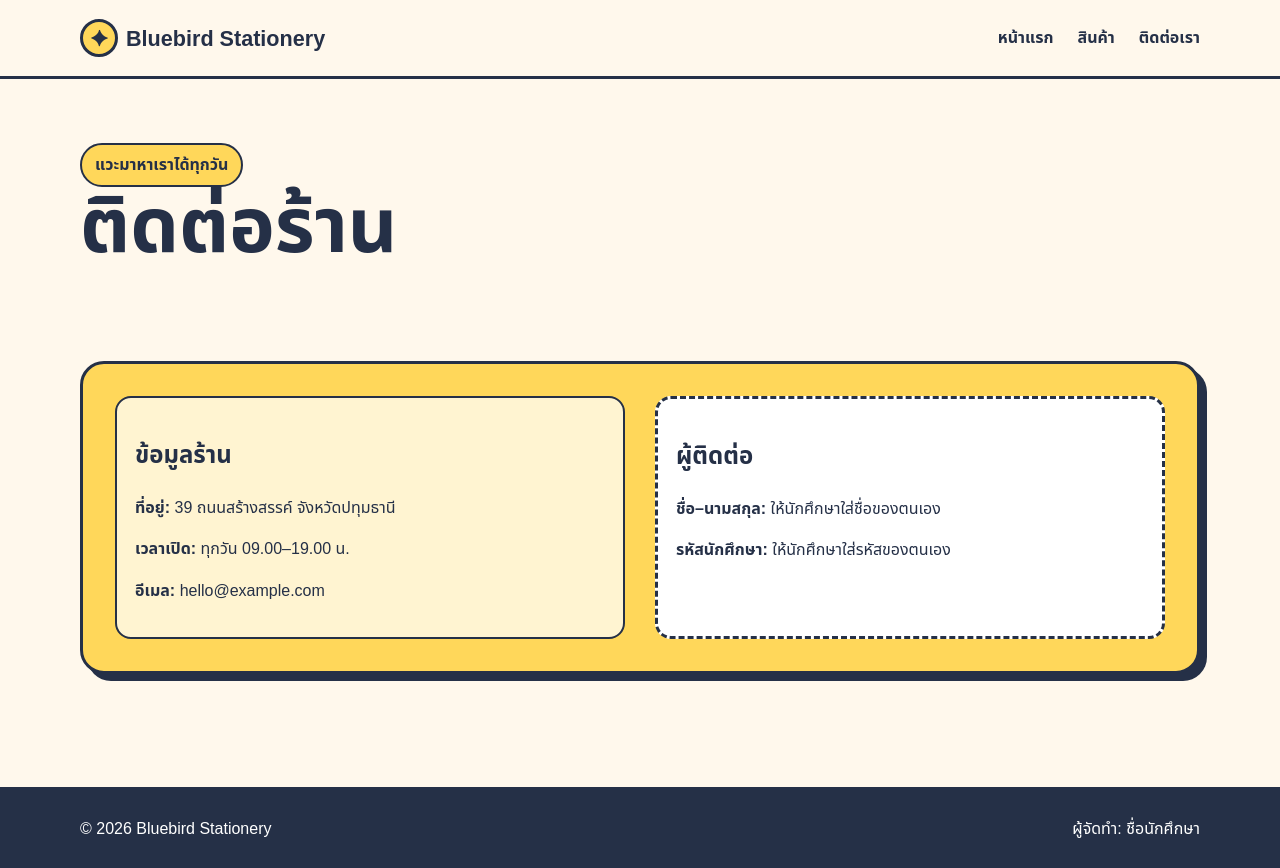
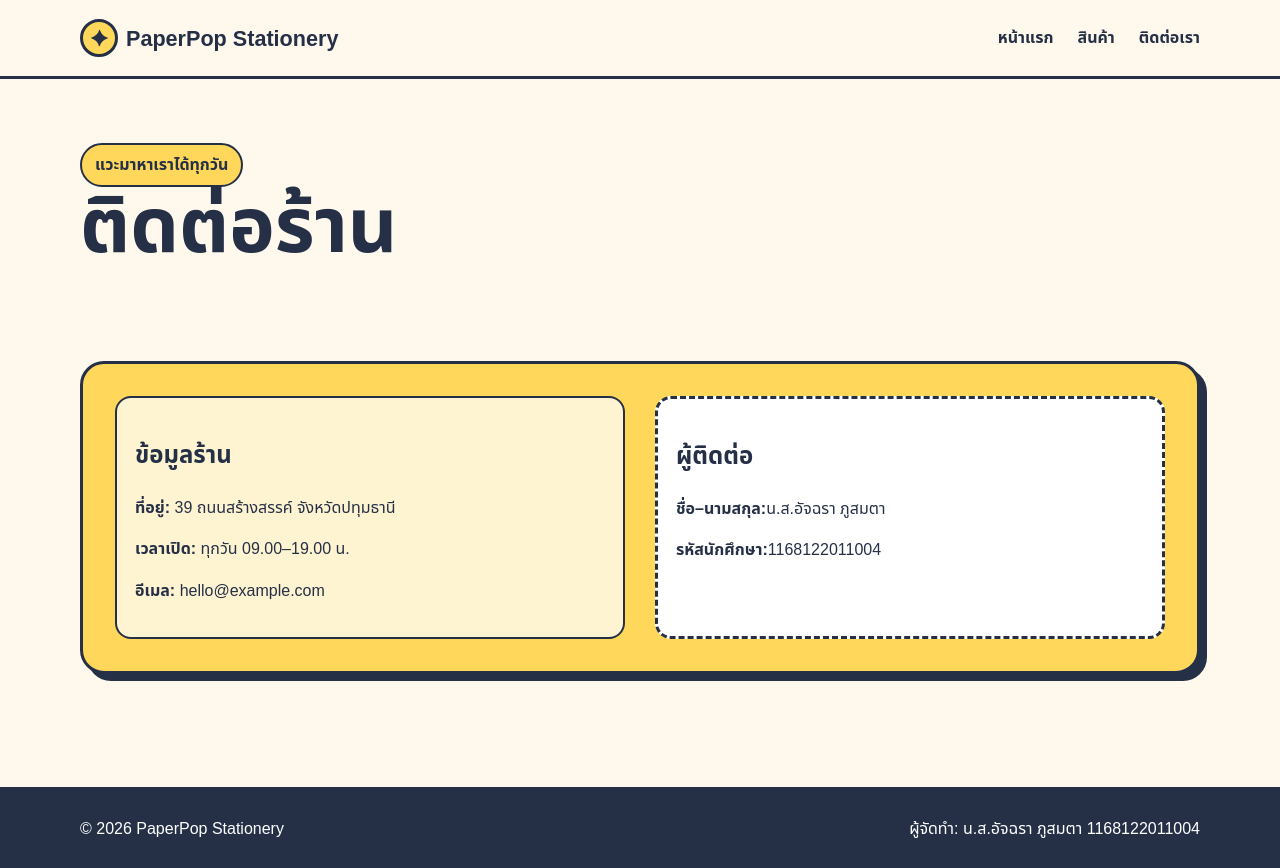
Before and after one commit to Perthhh/sos, a plain HTML site: page contact.html in a window 1280 px wide. Drawn offline with Linux system fonts and the light colour scheme.

Commit message:
Change business name to PaperPop Stationery
Updated the business name and contact details in the contact page.

```diff
--- a/contact.html
+++ b/contact.html
@@ -1,8 +1,8 @@
 <!doctype html>
-<html lang="th">
-<head><meta charset="utf-8"><meta name="viewport" content="width=device-width,initial-scale=1"><title>ติดต่อ | Bluebird Stationery</title><link rel="stylesheet" href="assets/style.css"></head>
+<html lang="th"><head><meta charset="utf-8"><meta name="viewport" content="width=device-width,initial-scale=1"><title>ติดต่อ | Bluebird Stationery</title><link rel="stylesheet" href="assets/style.css"></head>
 <body>
-<header class="site-header"><nav class="nav container"><a class="brand" href="home.html"><span class="brand-mark">✦</span>Bluebird Stationery</a><div class="nav-links"><a href="home.html">หน้าแรก</a><a href="shop.html">สินค้า</a><a href="contacts.html">ติดต่อเรา</a></div></nav></header>
-<main><section class="page-head"><div class="container"><span class="eyebrow">แวะมาหาเราได้ทุกวัน</span><h1>ติดต่อร้าน</h1></div></section><section class="section"><div class="container contact-box"><section><h2>ข้อมูลร้าน</h2><p><strong>ที่อยู่:</strong> 39 ถนนสร้างสรรค์ จังหวัดปทุมธานี</p><p><strong>เวลาเปิด:</strong> ทุกวัน 09.00–19.00 น.</p><p><strong>อีเมล:</strong> hello@example.com</p></section><section class="student-placeholder"><h2>ผู้ติดต่อ</h2><p><strong>ชื่อ–นามสกุล:</strong> ให้นักศึกษาใส่ชื่อของตนเอง</p><p><strong>รหัสนักศึกษา:</strong> ให้นักศึกษาใส่รหัสของตนเอง</p></section></div></section></main>
-<footer class="site-footer"><div class="container footer-row"><p>© 2026 Bluebird Stationery</p><p>ผู้จัดทำ: ชื่อนักศึกษา</p></div></footer>
+<header class="site-header"><nav class="nav container"><a class="brand" href="home.html"><span class="brand-mark">✦</span>PaperPop Stationery</a><div class="nav-links"><a href="home.html">หน้าแรก</a><a href="shop.html">สินค้า</a><a href="contacts.html">ติดต่อเรา</a></div></nav></header>
+<main><section class="page-head"><div class="container"><span class="eyebrow">แวะมาหาเราได้ทุกวัน</span><h1>ติดต่อร้าน</h1></div></section><section class="section"><div class="container contact-box"><section><h2>ข้อมูลร้าน</h2><p><strong>ที่อยู่:</strong> 39 ถนนสร้างสรรค์ จังหวัดปทุมธานี</p><p><strong>เวลาเปิด:</strong> ทุกวัน 09.00–19.00 น.</p><p><strong>อีเมล:</strong> hello@example.com</p></section><section class="student-placeholder"><h2>ผู้ติดต่อ</h2><p><strong>ชื่อ–นามสกุล:</strong>น.ส.อัจฉรา ภูสมตา </p><p><strong>รหัสนักศึกษา:</strong>1168122011004</p></section></div></section></main>
+<footer class="site-footer"><div class="container footer-row"><p>© 2026 PaperPop Stationery</p><p>ผู้จัดทำ: น.ส.อัจฉรา ภูสมตา 1168122011004</p></div></footer>
+
 </body></html>
```
